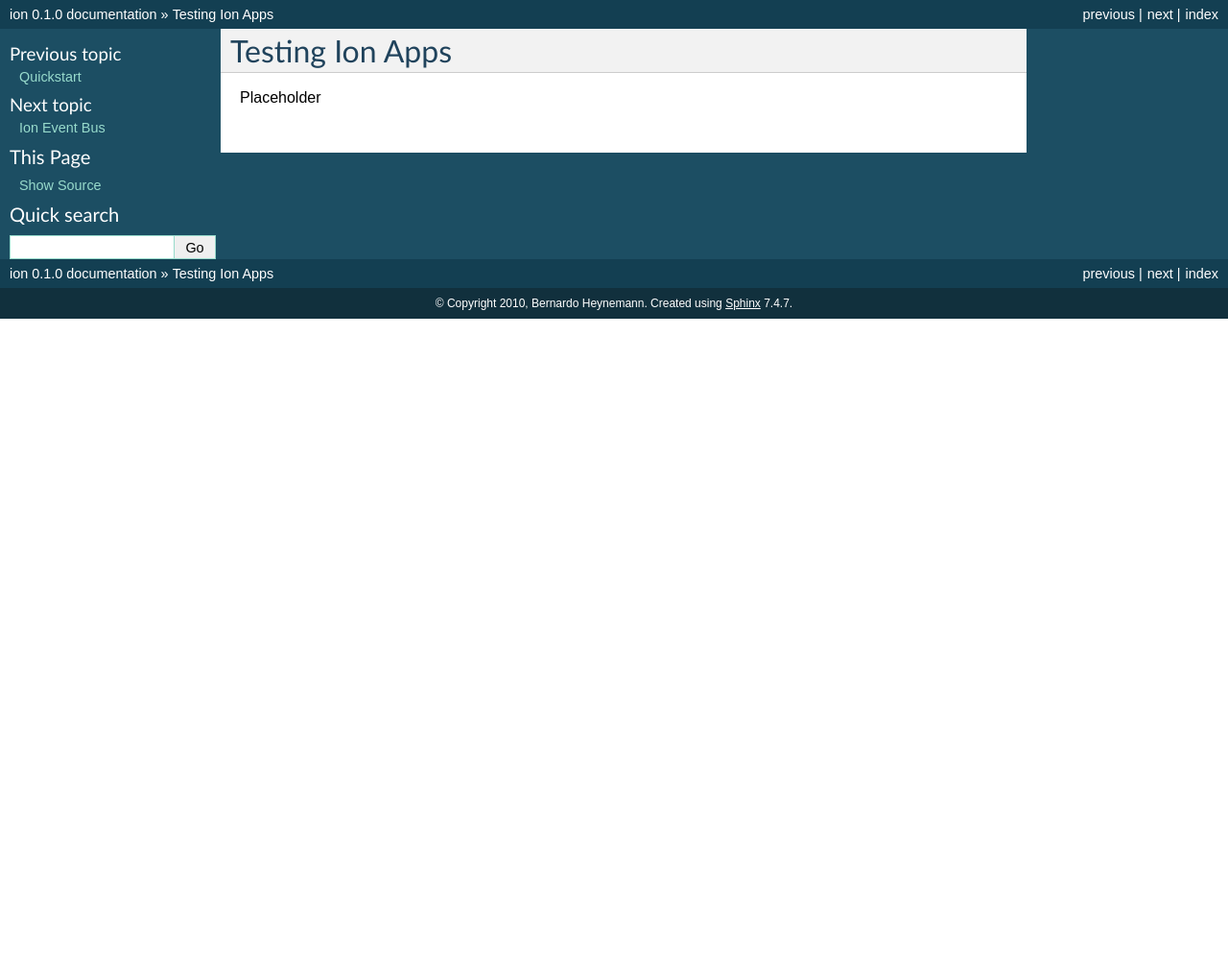
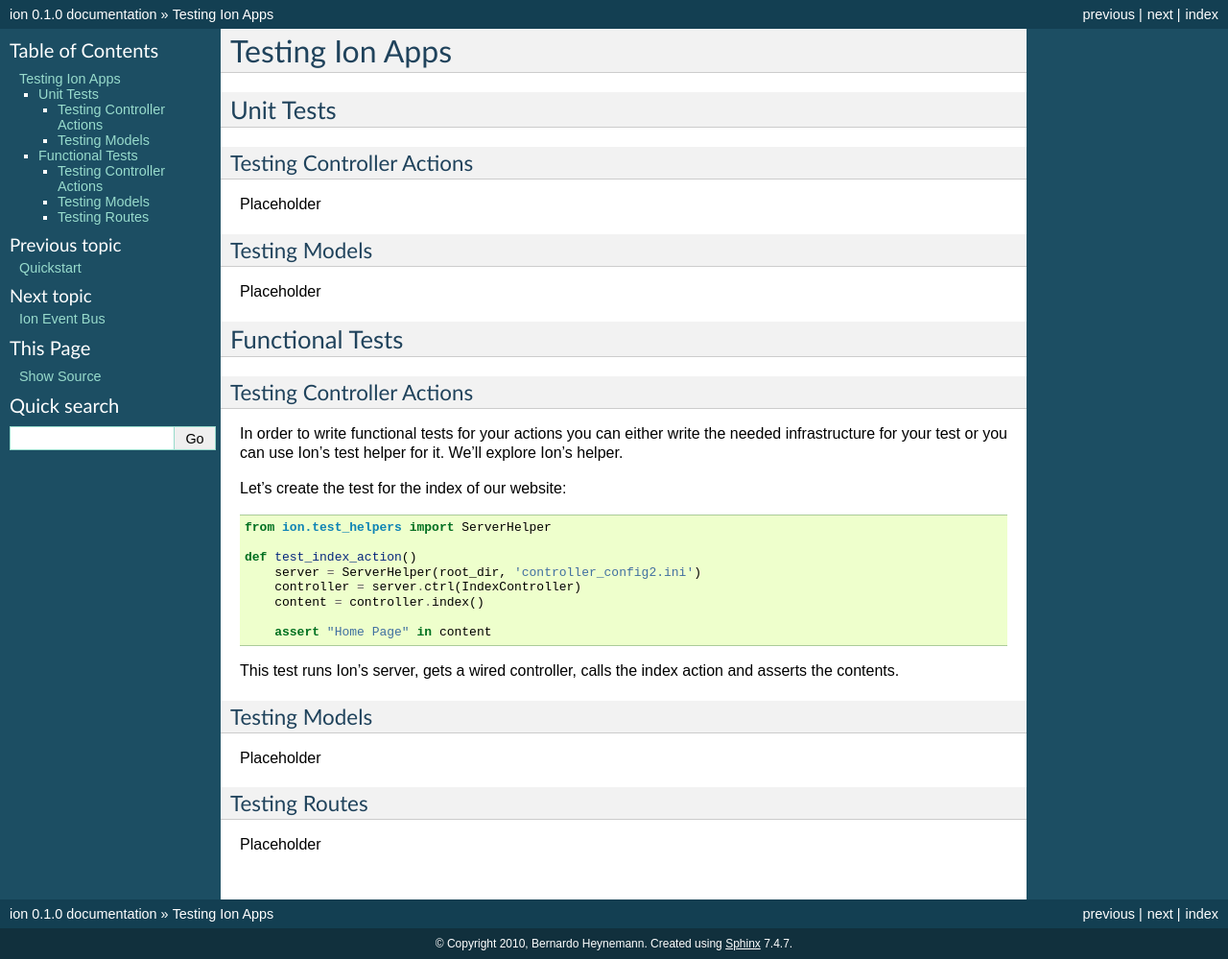
Before and after one commit to heynemann/ion-web, a Sphinx documentation site: the page built from docs/source/testing.rst, in a window 1280 px wide. Shown: the whole page at 96% size. Built offline with Sphinx 7.4.7, drawn with Linux system fonts in a browser that asks for light colours; before the commit the page ends 900 px from its top, so only the background shows below that.

Commit message:
Documentation

```diff
--- a/docs/source/testing.rst
+++ b/docs/source/testing.rst
@@ -2,4 +2,46 @@
 Testing Ion Apps
 ================
 
+Unit Tests
+==========
+
+Testing Controller Actions
+--------------------------
+
 Placeholder
+
+Testing Models
+--------------
+
+Placeholder
+
+Functional Tests
+==========
+
+Testing Controller Actions
+--------------------------
+
+In order to write functional tests for your actions you can either write the needed infrastructure for your test or you can use Ion's test helper for it. We'll explore Ion's helper.
+
+Let's create the test for the index of our website::
+
+    from ion.test_helpers import ServerHelper
+
+    def test_index_action()
+        server = ServerHelper(root_dir, 'controller_config2.ini')
+        controller = server.ctrl(IndexController)
+        content = controller.index()
+
+        assert "Home Page" in content
+
+This test runs Ion's server, gets a wired controller, calls the index action and asserts the contents.
+
+Testing Models
+--------------
+
+Placeholder
+
+Testing Routes
+--------------
+
+Placeholder
```
